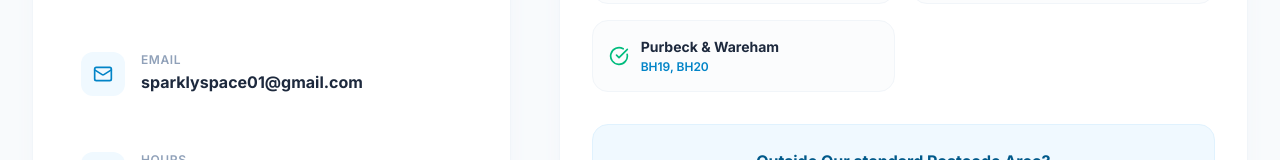
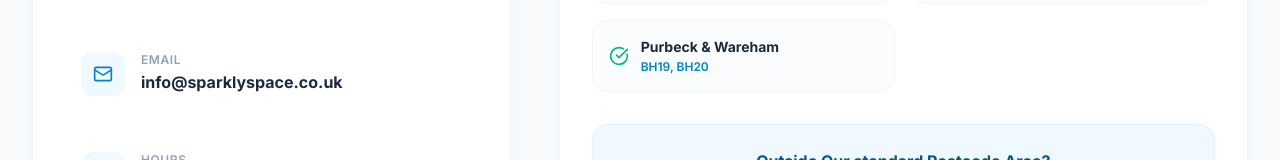
Before and after one commit to 4Buckscodes/sparklyspace, a Next.js app: page /contact in a window 1280 px wide. Shown: the part 716-876 px from the top of the page. Built offline with nearby package versions, Linux system fonts and the light colour scheme.

Commit message:
Replace email address with info@sparklyspace.co.uk

```diff
--- a/app/contact/page.tsx
+++ b/app/contact/page.tsx
@@ -73,7 +73,7 @@ export default function ContactPage() {
                 </a>
 
                 <a
-                  href="mailto:sparklyspace01@gmail.com"
+                  href="mailto:info@sparklyspace.co.uk"
                   className="flex items-start gap-4 p-4 rounded-2xl hover:bg-slate-50 transition-colors min-h-[48px]"
                 >
                   <div className="h-11 w-11 bg-sky-50 rounded-xl flex items-center justify-center text-sky-600 flex-shrink-0">
@@ -81,7 +81,7 @@ export default function ContactPage() {
                   </div>
                   <div className="min-w-0">
                     <p className="text-xs font-semibold text-slate-400 uppercase tracking-wider">Email</p>
-                    <p className="text-base font-bold text-slate-800 mt-0.5 break-all">sparklyspace01@gmail.com</p>
+                    <p className="text-base font-bold text-slate-800 mt-0.5 break-all">info@sparklyspace.co.uk</p>
                   </div>
                 </a>
 
--- a/app/layout.tsx
+++ b/app/layout.tsx
@@ -73,7 +73,7 @@ export default function RootLayout({
     "image": "https://sparklyspace.co.uk/logo-gold.png",
     "description": "Sparkly Space provides premium residential, deep cleaning, end of tenancy, Airbnb, and commercial office cleaning services.",
     "telephone": "+447552427880",
-    "email": "sparklyspace01@gmail.com",
+    "email": "info@sparklyspace.co.uk",
     "address": {
       "@type": "PostalAddress",
       "addressLocality": "Bournemouth",
--- a/app/privacy/page.tsx
+++ b/app/privacy/page.tsx
@@ -68,7 +68,7 @@ export default function PrivacyPage() {
 
           <h2 className="text-lg font-bold text-slate-800 mt-8 mb-3">6. Your Rights</h2>
           <p>
-            Under the UK General Data Protection Regulation (GDPR), you have the right to request access to, correction of, or deletion of the personal data we hold about you in our business communication logs. To make a request, contact us at <a href="mailto:sparklyspace01@gmail.com" className="text-sky-600 hover:underline">sparklyspace01@gmail.com</a>.
+            Under the UK General Data Protection Regulation (GDPR), you have the right to request access to, correction of, or deletion of the personal data we hold about you in our business communication logs. To make a request, contact us at <a href="mailto:info@sparklyspace.co.uk" className="text-sky-600 hover:underline">info@sparklyspace.co.uk</a>.
           </p>
         </div>
       </div>
--- a/components/layout/Footer.tsx
+++ b/components/layout/Footer.tsx
@@ -90,12 +90,12 @@ export default function Footer() {
               </li>
               <li>
                 <a
-                  href="mailto:sparklyspace01@gmail.com"
+                  href="mailto:info@sparklyspace.co.uk"
                   onClick={() => handleContactClick("email")}
                   className="flex items-center gap-3 hover:text-white transition-colors min-h-[30px]"
                 >
                   <Mail className="h-4 w-4 text-sky-500 flex-shrink-0" />
-                  <span className="break-all">sparklyspace01@gmail.com</span>
+                  <span className="break-all">info@sparklyspace.co.uk</span>
                 </a>
               </li>
               <li className="flex items-start gap-3">
--- a/lib/whatsapp.ts
+++ b/lib/whatsapp.ts
@@ -140,7 +140,7 @@ export function generateWhatsAppUrl(data: BookingFormData, reference: string, ph
   return `https://wa.me/${cleanPhone}?text=${encodedMessage}`;
 }
 
-export function generateEmailUrl(data: BookingFormData, reference: string, emailAddress: string = "sparklyspace01@gmail.com"): string {
+export function generateEmailUrl(data: BookingFormData, reference: string, emailAddress: string = "info@sparklyspace.co.uk"): string {
   const summary = compileBookingSummary(data, reference);
   const subject = `Sparkly Space Quote Enquiry - ${reference}`;
   return `mailto:${emailAddress}?subject=${encodeURIComponent(subject)}&body=${encodeURIComponent(summary)}`;
```
